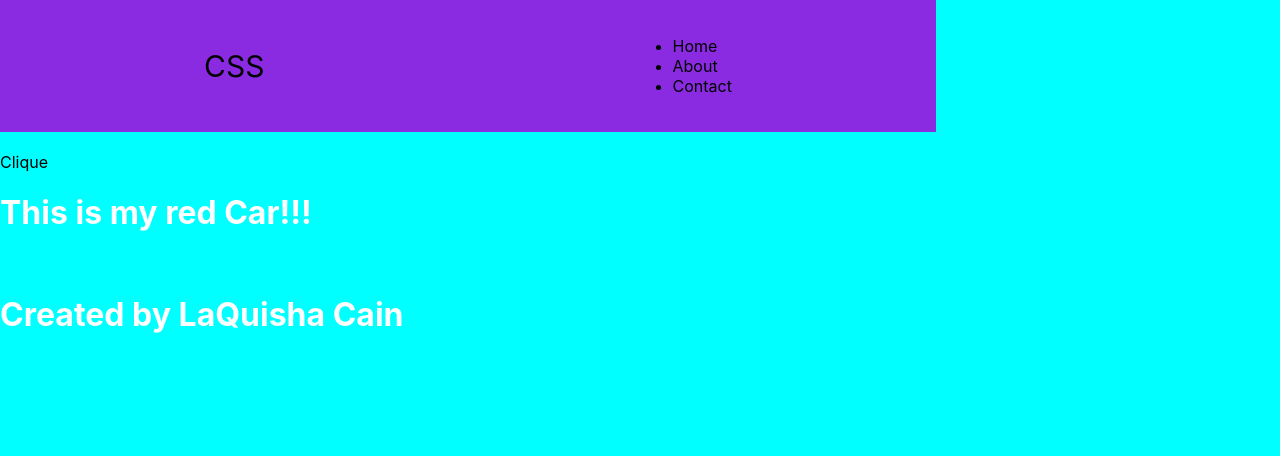
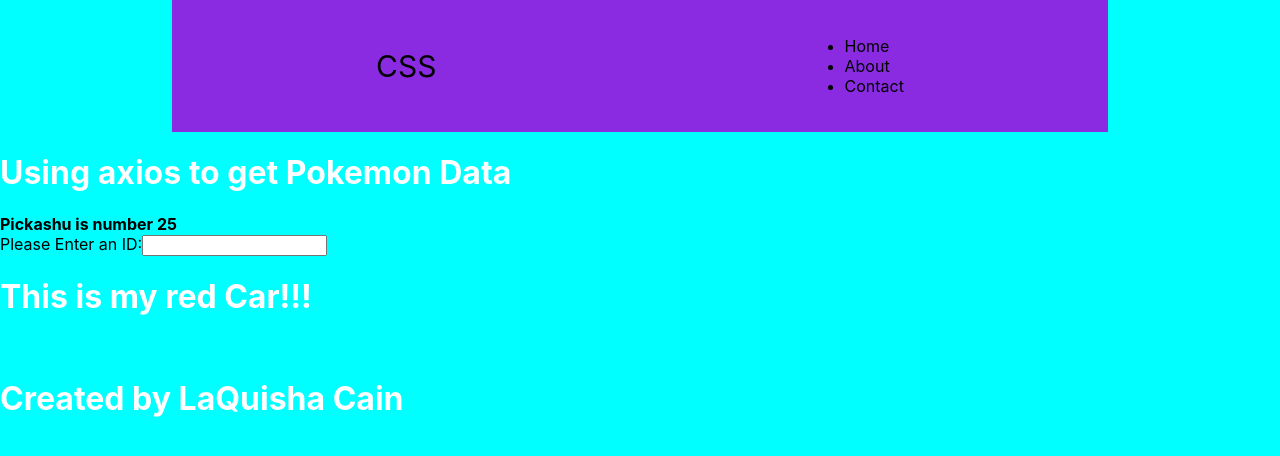
Before and after one commit to llcain/react-css, a React (Create React App) app: page / in a window 1280 px wide. Shown: the top 456 px of the page. Built offline with nearby package versions, Linux system fonts and the light colour scheme; no server answers.

Commit message:
Added heading and input filed to frame component

```diff
--- a/src/App.css
+++ b/src/App.css
@@ -13,6 +13,7 @@ h1 {
   width: 70%;
   align-items: center;
   justify-content: space-around;
+  margin: auto;
   padding: 20px;
 }
 
--- a/src/components/Frame.js
+++ b/src/components/Frame.js
@@ -1,31 +1,31 @@
 import React  from "react";
-import axios from "axios";
+// import axios from "axios";
 
 class Frame extends React.Component {
 
 
 
-    constructor(props) {
-        super(props)
-        this.state = {
-            name: null
+    // constructor(props) {
+    //     super(props)
+    //     this.state = {
+    //         name: null
 
-        };
-    };
+    //     };
+    // };
 
-    componentDidMount() {
-        axios.get("https://pokeapi.co/api/v2/pokemon/")
-        .then(response => {
-            this.setState({
-                name: response.data.results.id.name
+    // componentDidMount() {
+    //     axios.get("https://pokeapi.co/api/v2/pokemon/")
+    //     .then(response => {
+    //         this.setState({
+    //             name: response.data.results.id.name
 
-            })
-            // console.log(response.data);
-        })
-        .catch(error => {
-            console.log(error);
-        });
-    };
+    //         })
+    //         // console.log(response.data);
+    //     })
+    //     .catch(error => {
+    //         console.log(error);
+    //     });
+    // };
 
     // const getPokemonSpecies = async (PokemonNumber) =>
     // fetch(`https://pokeapi.co/api/v2/pokemon-species/${PokemonNumber}/`)
@@ -36,16 +36,11 @@ class Frame extends React.Component {
     render() {
         return (
             <>
-            <h2>{this.state.name}</h2>
-            <div className='frame' data-bg-color="green">
-                <div className="description">
-
-                    Clique
-
-
-                </div>
-
-
+            <h1>Using axios to get Pokemon Data </h1>
+            <div>
+                <b>Pickashu is number 25</b><br/>
+                Please Enter an ID:
+                <input type="number" className="pokemon-input"></input>
             </div>
             </>
         );
--- a/src/components/Navbar.js
+++ b/src/components/Navbar.js
@@ -10,9 +10,9 @@ class Navbar extends React.Component {
                     CSS
                 </div>
                 <ul>
-                    <li>Home</li>
-                    <li>About</li>
-                    <li>Contact</li>
+                    <li className='list-item'>Home</li>
+                    <li className='list-item'>About</li>
+                    <li className='list-item'>Contact</li>
                 </ul>
             </div>
             </>
```
